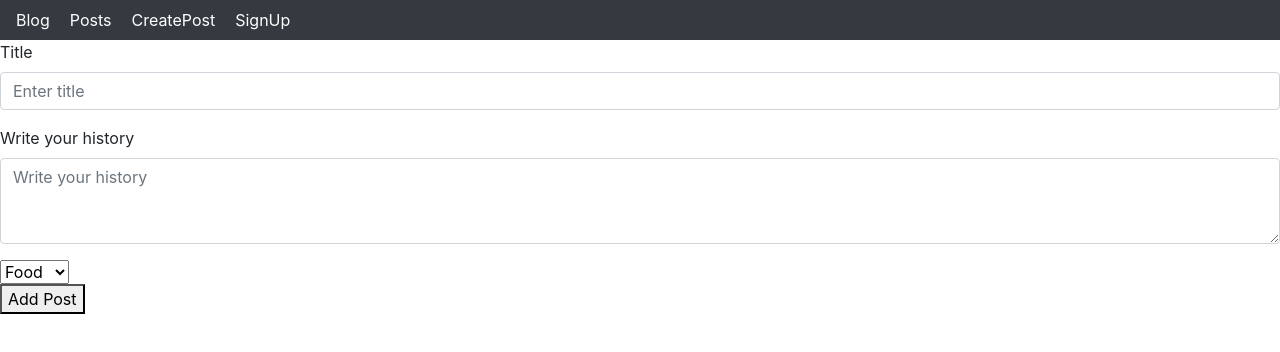
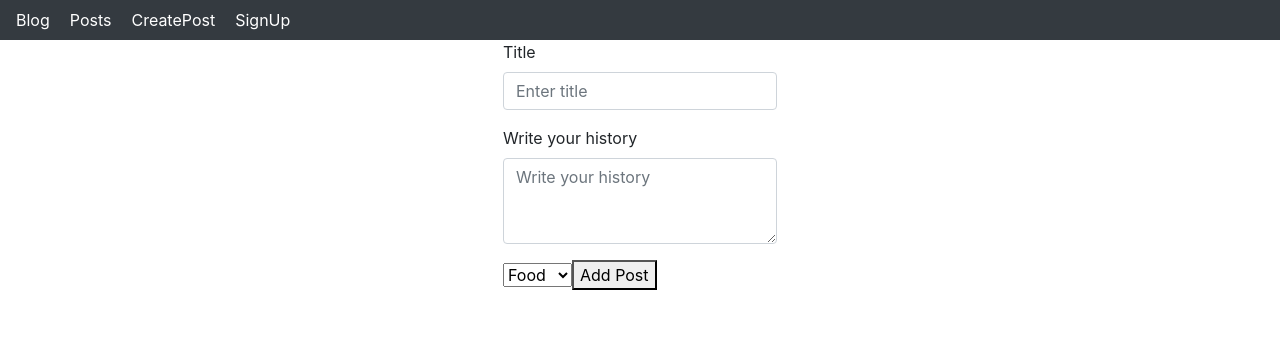
Before and after one commit to Nerfi/blog-app, a React (Create React App) app: page /createpost in a window 1280 px wide. Shown: the top 352 px of the page. Built offline with nearby package versions, Linux system fonts and the light colour scheme; no server answers; the HTML template or start-up script is replaced by a standard one.

Commit message:
404 page redirection working  when API gives bakc and error working

```diff
--- a/src/components/PostCreation/CreatePost.js
+++ b/src/components/PostCreation/CreatePost.js
@@ -1,7 +1,5 @@
 import React,{useState, useContext} from 'react';
 import {Form} from 'react-bootstrap';
-//importiung the context
-import {UserContext} from '../Context/AuthContext';
 //adding firebase methods
 import firebase from '../../firebase/firebase';
 
@@ -67,7 +65,7 @@ function Post(props) {
 
 
   return (
-    <div>
+    <div className="create_div" style={{display: 'flex', justifyContent: 'center'}}>
       <Form onSubmit={addPost}>
         <Form.Group controlId="formGroupEmail">
         <Form.Label>Title</Form.Label>
@@ -88,8 +86,8 @@ function Post(props) {
 
 
 
+        <button onClick={addPost}>Add Post</button>
       </Form>
-      <button onClick={addPost}>Add Post</button>
     </div>
   );
 }
--- a/src/components/PostDetail/PostDetail.js
+++ b/src/components/PostDetail/PostDetail.js
@@ -22,44 +22,6 @@ function PostDetails(props){
 
 
 
-
-  //useEffect(() => {
-
-     // const selectPost = async () => {
-
-
-
-
-
-         // const fetchSinglePost = await fetch(`https://blog-fa351.firebaseio.com/posts/${props.match.params.id}.json`);
-
-          //if(!fetchSinglePost) {setError(true)}
-
-          //const response = await fetchSinglePost.json();
-
-          //setSelected(response);
-
-
-
-          //try {
-         // const response = await fetchSinglePost.json();
-         // setSelected(response);
-      //} catch (error) {
-        //console.log(error, 'error here');
-    // see what firebase tells you here
- // }
-
-
-    //}
-
-  //calling the selectPost function
-    //selectPost();
-
-//},[]);
-
-
-  ///testing from firestore docs
-
   useEffect(() => {
 
     const selectPost = async () => {
@@ -69,12 +31,12 @@ function PostDetails(props){
         .doc(`${props.match.params.id}`)
 
       docRef.get().then(function(doc) {
+
           if (doc.exists) {
               setSelected(doc.data());
           } else {
-              // doc.data() will be undefined in this case
-              console.log("No such document!");
-              alert('No such document!')
+
+              setError(!error)
           }
       }).catch(function(error) {
           console.log("Error getting document:", error);
```
